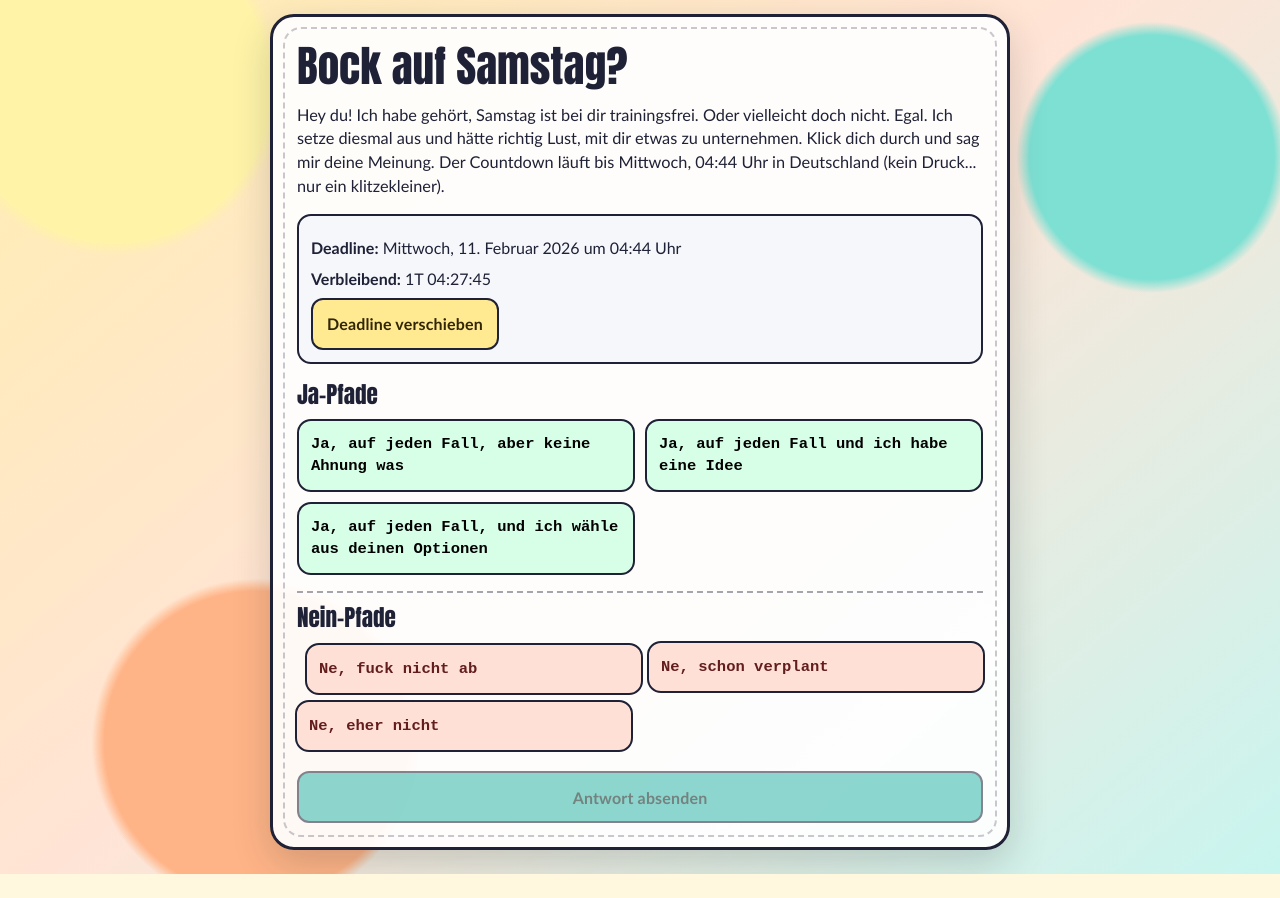
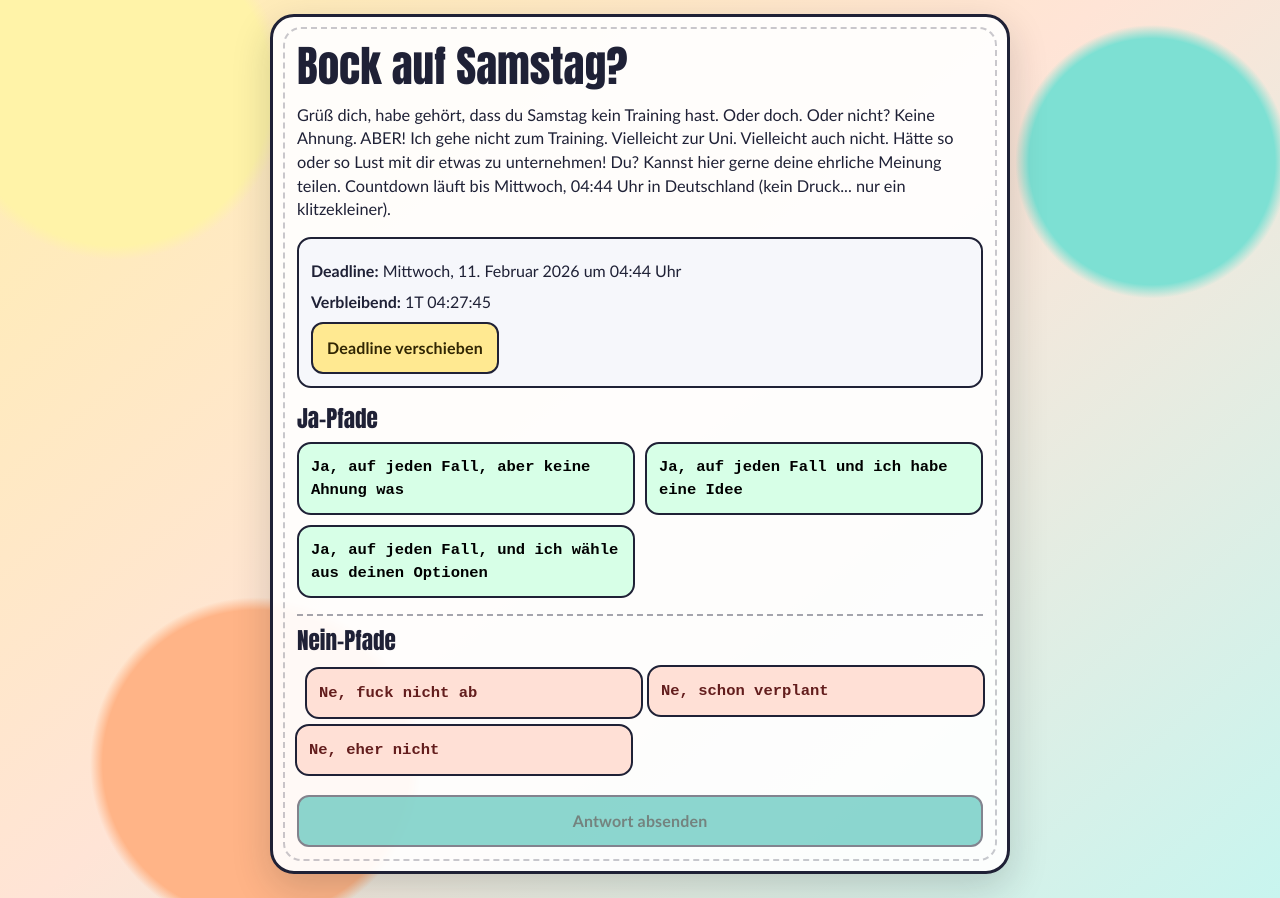
Before and after one commit to fobissie/ck_fragen, a React (Vite) app: page / in a window 1280 px wide. Before the commit the page ends 874 px from the top, so only its background shows below. Built offline with nearby package versions, Linux system fonts and the light colour scheme.

Commit message:
Refactor code structure for improved readability and maintainability

```diff
--- a/src/App.tsx
+++ b/src/App.tsx
@@ -17,10 +17,10 @@ import type {
   YesChoiceType,
 } from "./types";
 
-const DEADLINE_JOKE = "Hahaha hast du gedacht dass ich es so einfach mache , schlecht";
+const DEADLINE_JOKE = "Hahaha hast du gedacht dass ich es so einfach mache, schlecht";
 const NO_TAUNTS = [
   "Netter Versuch. Noch mal tippen.",
-  "Die Nein-Buttons sind heute im Speedrun-Modus.",
+  "Die Nein-Buttons sind schneller als du (bist echt slow).",
 ] as const;
 
 const NO_MODAL_STEPS = [
@@ -30,7 +30,7 @@ const NO_MODAL_STEPS = [
   },
   {
     title: "Wirklich sicher?",
-    text: "Wir könnten auch einfach lachen, losziehen und den Samstag gewinnen.",
+    text: "Wir könnten auch einfach lachen, losziehen und den Samstag genießen.",
   },
   {
     title: "Letzte Chance!",
@@ -341,8 +341,8 @@ function App() {
           </p>
           <img
             className="profile-image"
-            src="/images/me-placeholder.svg"
-            alt="Platzhalter für dein Bild"
+            src="/images/me-placeholder.jpeg"
+            alt="fs"
           />
           <div className="summary-box">
             <p>
@@ -403,9 +403,10 @@ function App() {
       <main className="main-card">
         <h1>Bock auf Samstag?</h1>
         <p className="intro-copy">
-          Hey du! Ich habe gehört, Samstag ist bei dir trainingsfrei. Oder vielleicht
-          doch nicht. Egal. Ich setze diesmal aus und hätte richtig Lust, mit dir
-          etwas zu unternehmen. Klick dich durch und sag mir deine Meinung. Der
+          Grüß dich, habe gehört, dass du Samstag kein Training hast. Oder doch.
+          Oder nicht? Keine Ahnung. ABER! Ich gehe nicht zum Training. Vielleicht zur Uni.
+          Vielleicht auch nicht. Hätte so oder so Lust mit dir etwas zu unternehmen! Du?
+          Kannst hier gerne deine ehrliche Meinung teilen.
           Countdown läuft bis Mittwoch, 04:44 Uhr in Deutschland (kein Druck... nur
           ein klitzekleiner).
         </p>
```
Also changed, not shown: 1 other file (tests, documents, lock files or other folders).
